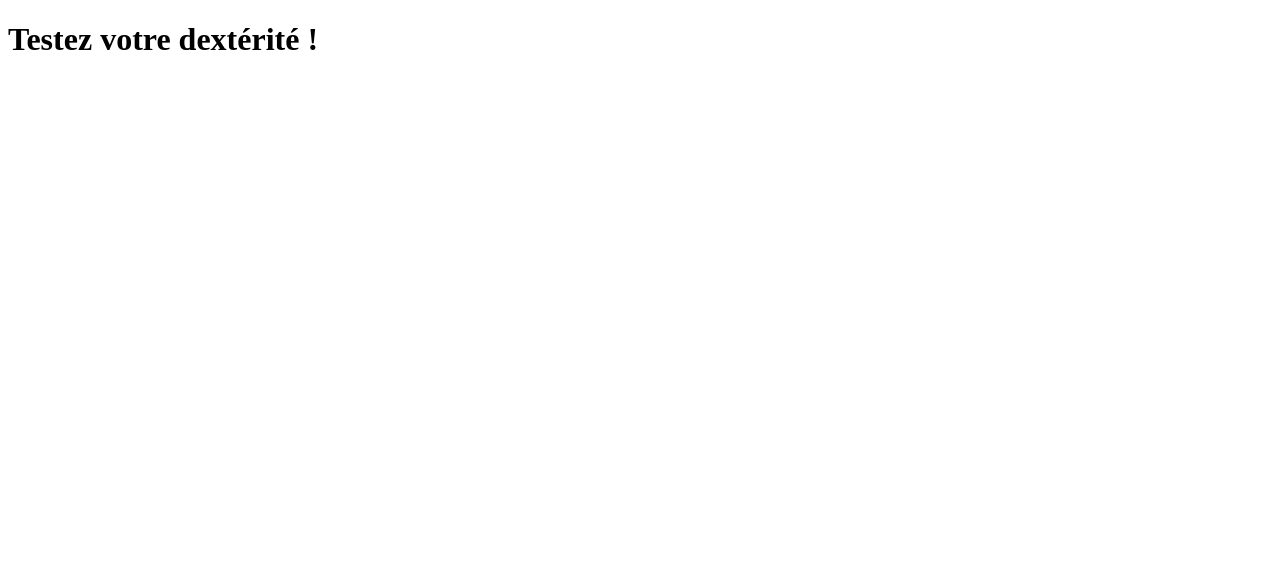
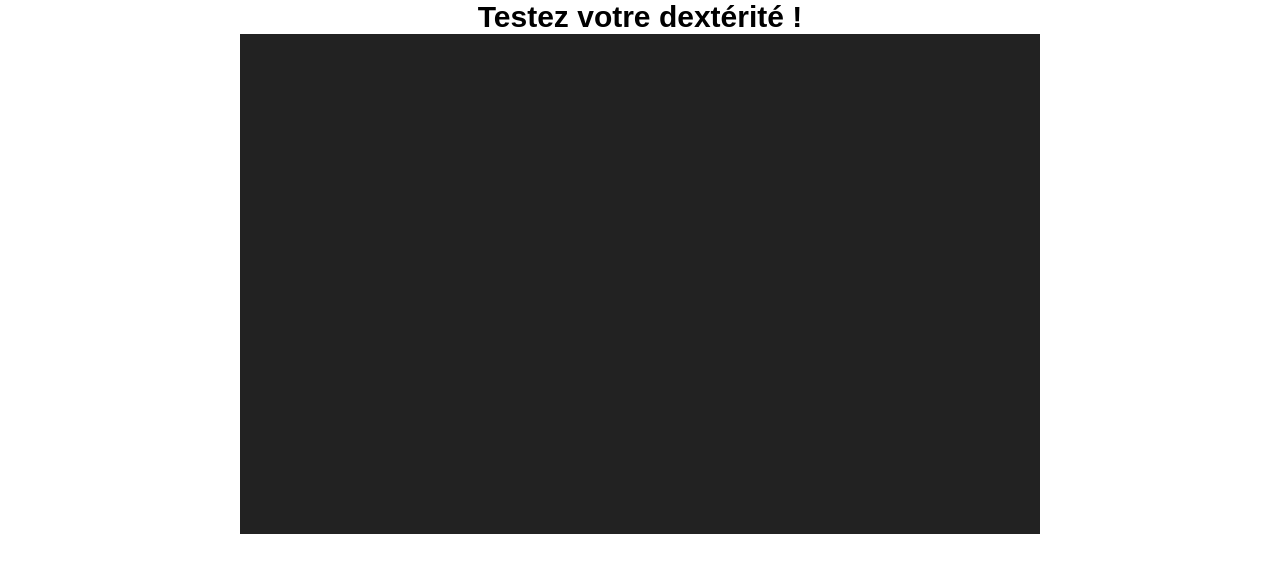
Before and after one commit to Gropacha/gropacha.github.io, a plain HTML site: page index.html in a window 1280 px wide. Drawn offline with Linux system fonts and the light colour scheme; files that its build step writes are made by us from their sources.

Commit message:
jeudi matin

```diff
--- a/css/style.css
+++ b/css/style.css
@@ -0,0 +1,22 @@
+* {
+  margin: 0;
+  padding: 0;
+  box-sizing: border-box;
+}
+
+div.container {
+  height: 100vh;
+  width: 100vw;
+  margin:0 auto;
+}
+div.game {
+  background-color: #222;
+  height: 500px;
+  width: 800px;
+  margin:0 auto;
+}
+h1 {
+  text-align: center;
+  font-family: sans-serif;
+  font-size: 30px;
+}
--- a/index.html
+++ b/index.html
@@ -1,14 +1,17 @@
 <!DOCTYPE html>
-<html lang="en">
-<head>
-    <meta charset="UTF-8">
-    <meta http-equiv="X-UA-Compatible" content="IE=edge">
-    <meta name="viewport" content="width=device-width, initial-scale=1.0">
+<html lang="fr">
+  <head>
+    <meta charset="UTF-8" />
+    <meta http-equiv="X-UA-Compatible" content="IE=edge" />
+    <meta name="viewport" content="width=device-width, initial-scale=1.0" />
     <title>Gropacha Corporation</title>
-    <link rel="stylesheet" href="style.css">
+    <link rel="stylesheet" href="css/style.css" />
     <script src="js/main.js" defer></script>
-</head>
-<body>
-    <h1>Testez votre dextérité !</h1>
-</body>
+  </head>
+  <body>
+    <div class="container">
+      <h1>Testez votre dextérité !</h1>
+      <div class="game"></div>
+    </div>
+  </body>
 </html>
--- a/js/main.js
+++ b/js/main.js
@@ -0,0 +1,8 @@
+window.addEventListener("load", function () {
+    let count = 0;
+    const compteurHtml = document.querySelector(".game");
+    const titre = document.querySelector("h1");
+    compteurHtml.addEventListener("click", function () {
+        titre.innerHTML = `Vous avez cliqué ${++count} fois sur cette bannière`;
+    });
+});
```
